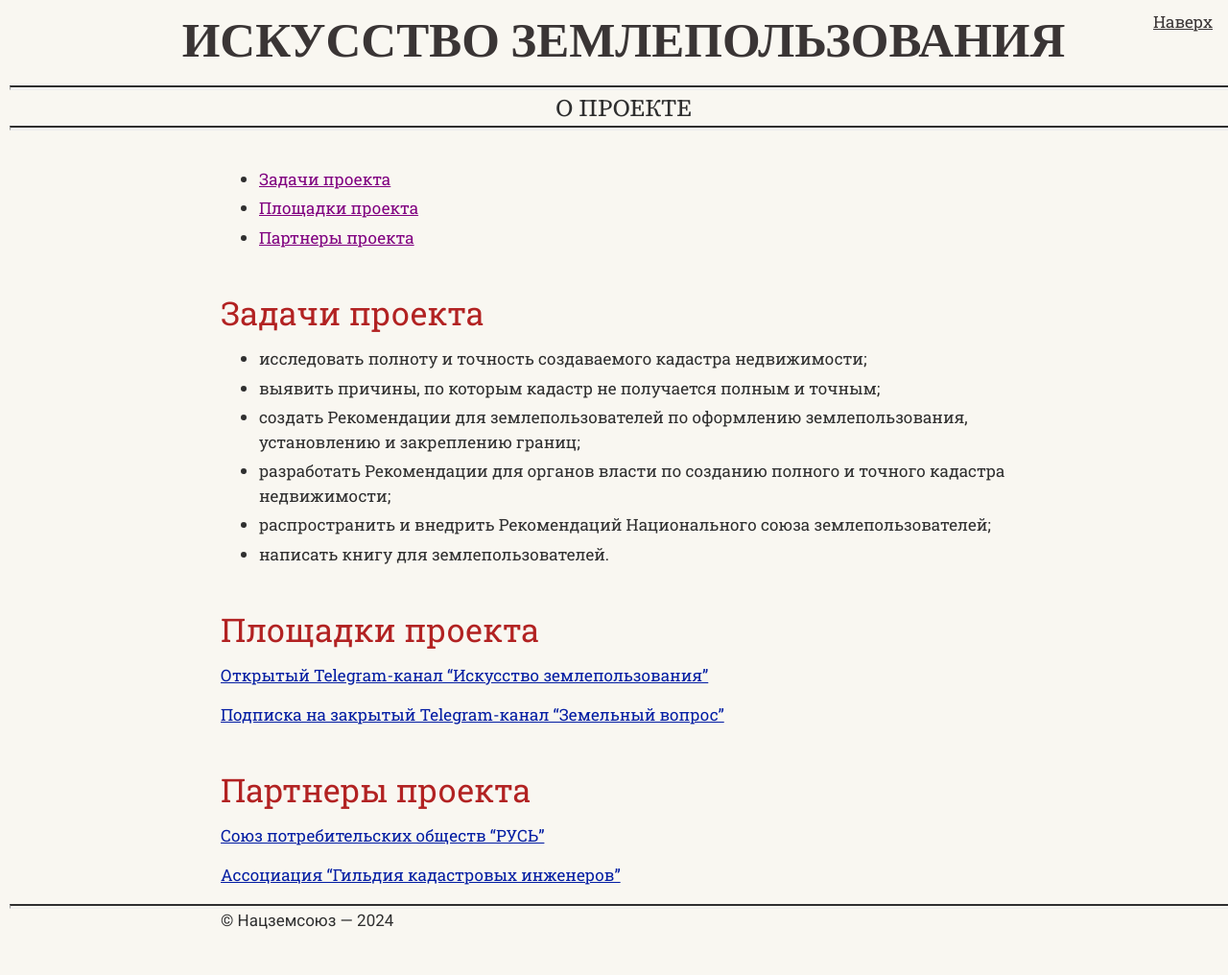
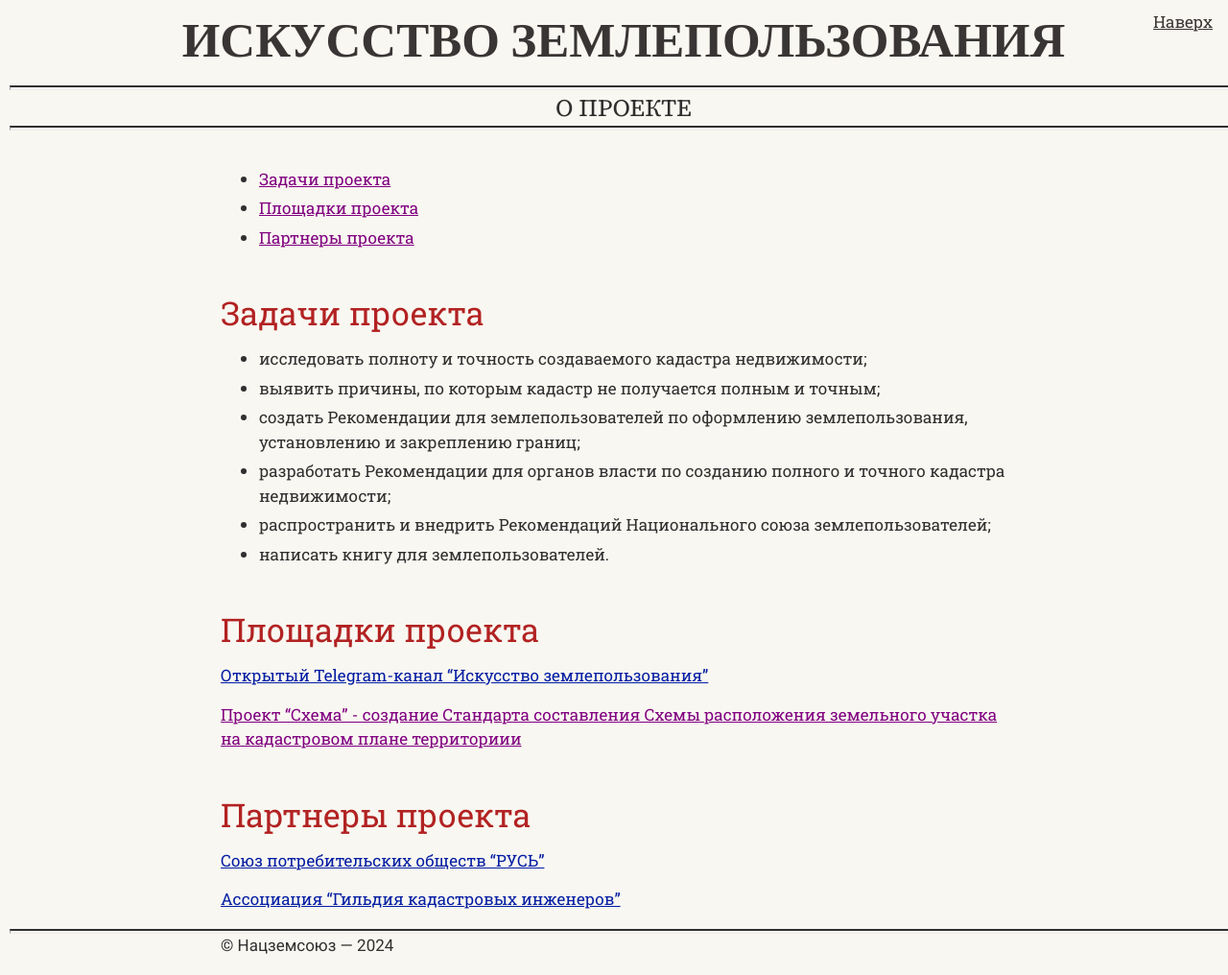
Before and after one commit to SergSi/land-use-art, a Jekyll site: the page built from _info/1-about.md, in a window 1280 px wide and 1016 px high. Shown: the whole window at 96% size. Built offline with Jekyll 4.4.1, drawn with Linux system fonts in a browser that asks for light colours; some web fonts are replaced.

Commit message:
Update 1-about.md

```diff
--- a/_info/1-about.md
+++ b/_info/1-about.md
@@ -19,7 +19,7 @@ permalink: /about/
 
 <a href="https://t.me/land_use_art/" target="blank" style="color: #031da3">Открытый Telegram-канал "Искусство землепользования"</a>
 
-<a href="https://paywall.pw/kp6nnmpvla6z" target="blank" style="color: #031da3">Подписка на закрытый Telegram-канал "Земельный вопрос"</a>
+<a href="https://t.me/+RDilw91lQY0yMzgy">Проект "Схема" - создание Стандарта составления Схемы расположения земельного участка на кадастровом плане территориии</a>
 
 # Партнеры проекта
 
```
